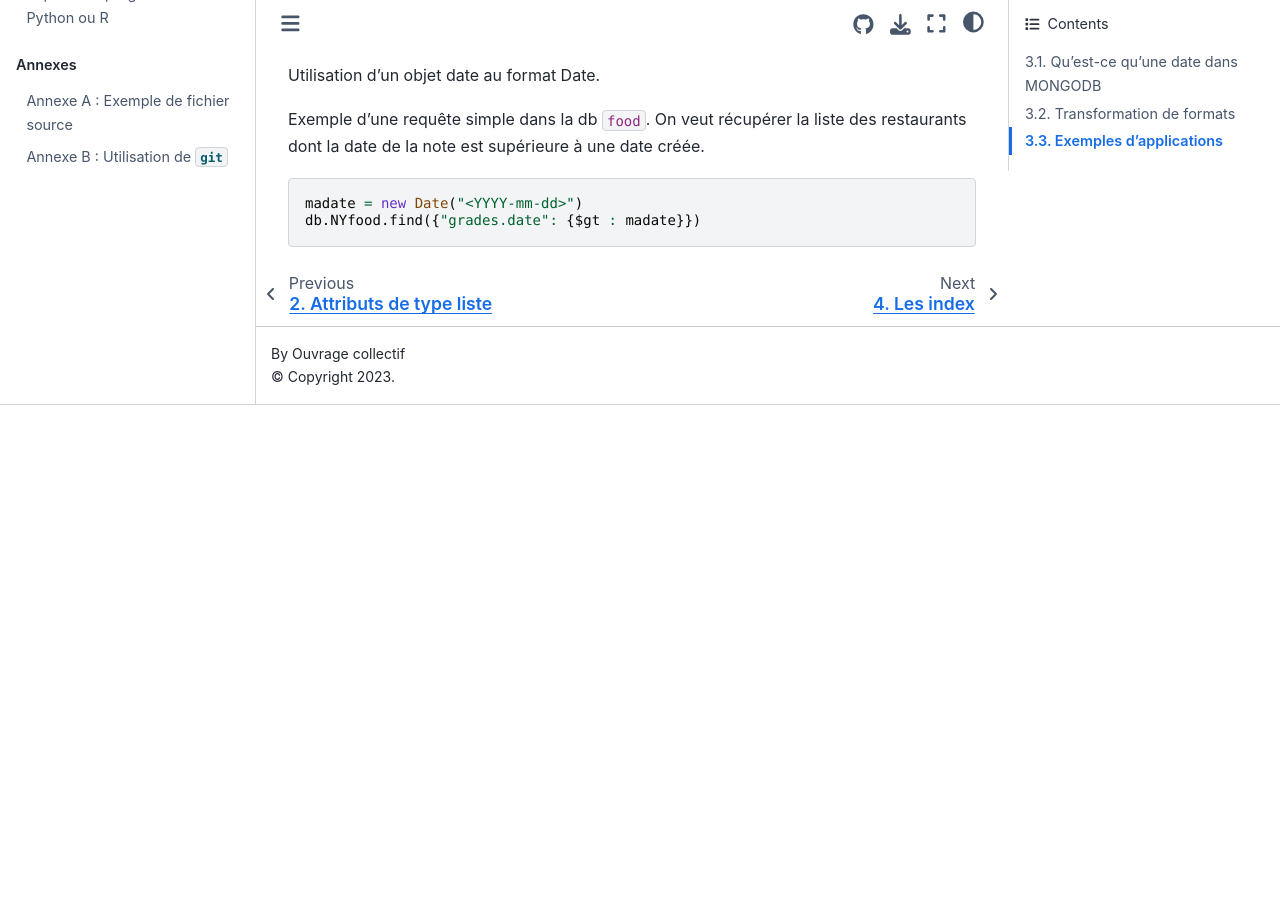
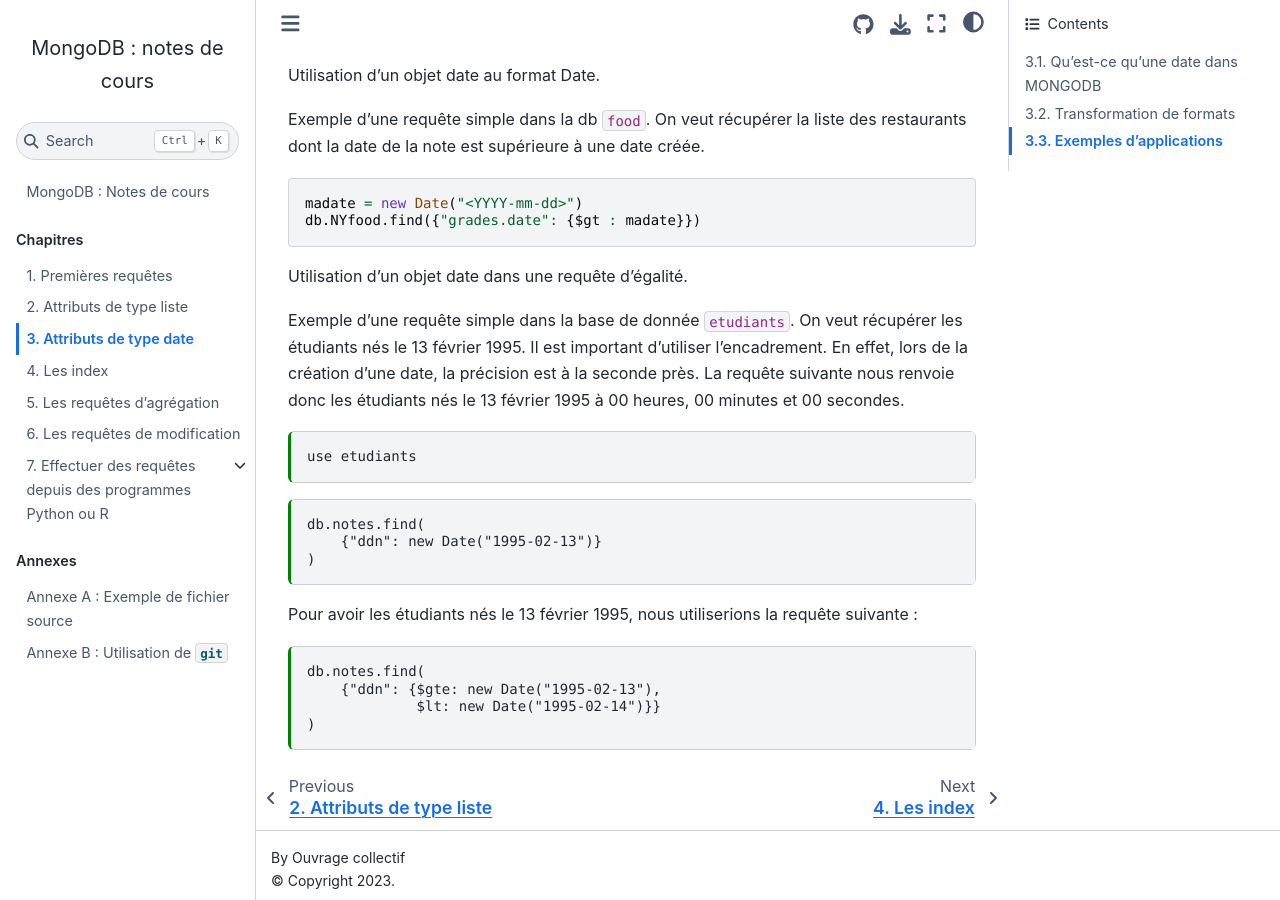
Before and after one commit to rtavenar/mongo_book, a Jupyter Book: the page built from content/03_dates.md, in a window 1280 px wide and 900 px high, scrolled down 1503 px. Built offline with Jupyter Book 1.0.4 settings and Sphinx 7.4.7 and the Sphinx Book theme 1.1.4, drawn with Linux system fonts in a browser that asks for light colours; before the commit the page ends 1908 px from its top, so only the background shows below that.

Commit message:
Update 03_dates.md

````diff
--- a/content/03_dates.md
+++ b/content/03_dates.md
@@ -71,3 +71,26 @@
 madate = new Date("<YYYY-mm-dd>")
 db.NYfood.find({"grades.date": {$gt : madate}})
 ```
+Utilisation d'un objet date dans une requête d'égalité.
+
+Exemple d'une requête simple dans la base de donnée `etudiants`. On veut récupérer les étudiants nés le 13 février 1995. Il est important d'utiliser l'encadrement. En effet, lors de la création d'une date, la précision est à la seconde près.
+La requête suivante nous renvoie donc les étudiants nés le 13 février 1995 à 00 heures, 00 minutes et 00 secondes.
+```{code-cell}
+use etudiants
+```
+```{code-cell}
+:tags: [output_scroll]
+
+db.notes.find(
+    {"ddn": new Date("1995-02-13")}
+)
+```
+Pour avoir les étudiants nés le 13 février 1995, nous utiliserions la requête suivante :
+```{code-cell}
+:tags: [output_scroll]
+
+db.notes.find(
+    {"ddn": {$gte: new Date("1995-02-13"),
+             $lt: new Date("1995-02-14")}}
+)
+```
````
